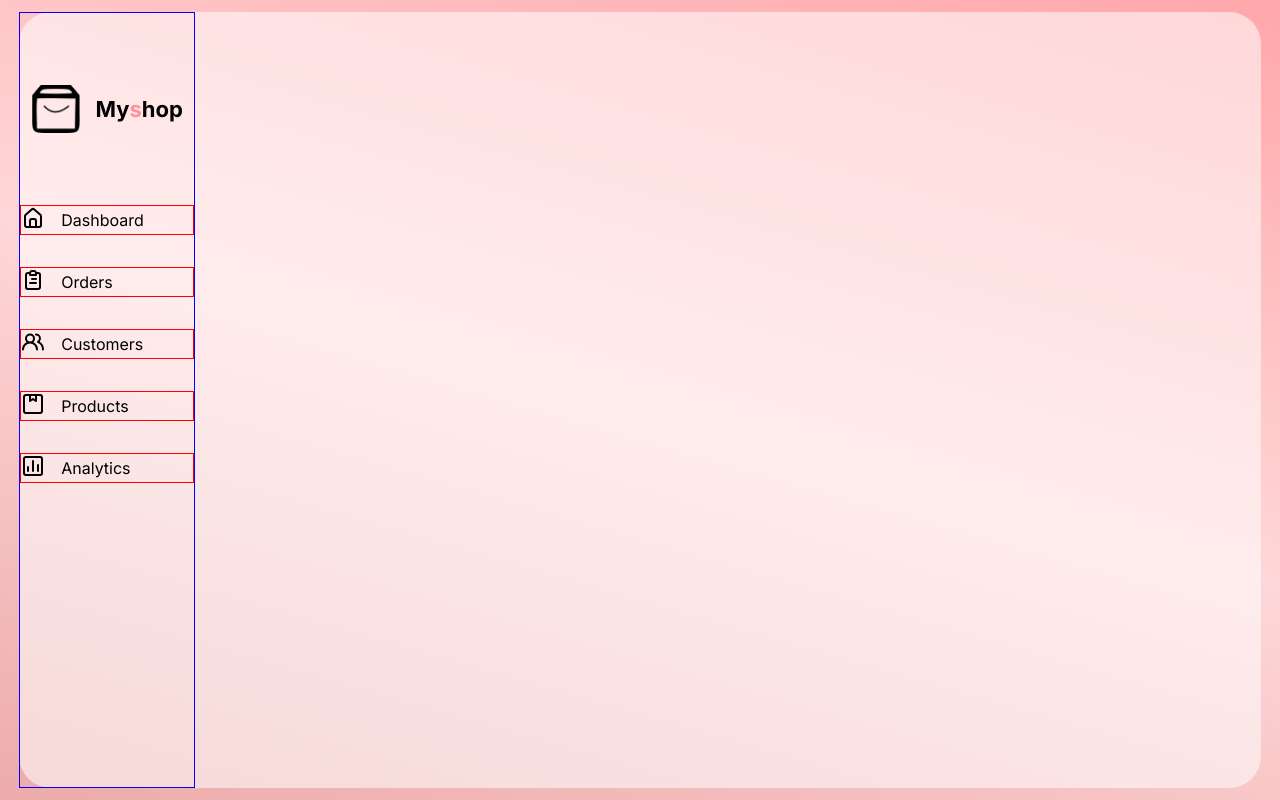
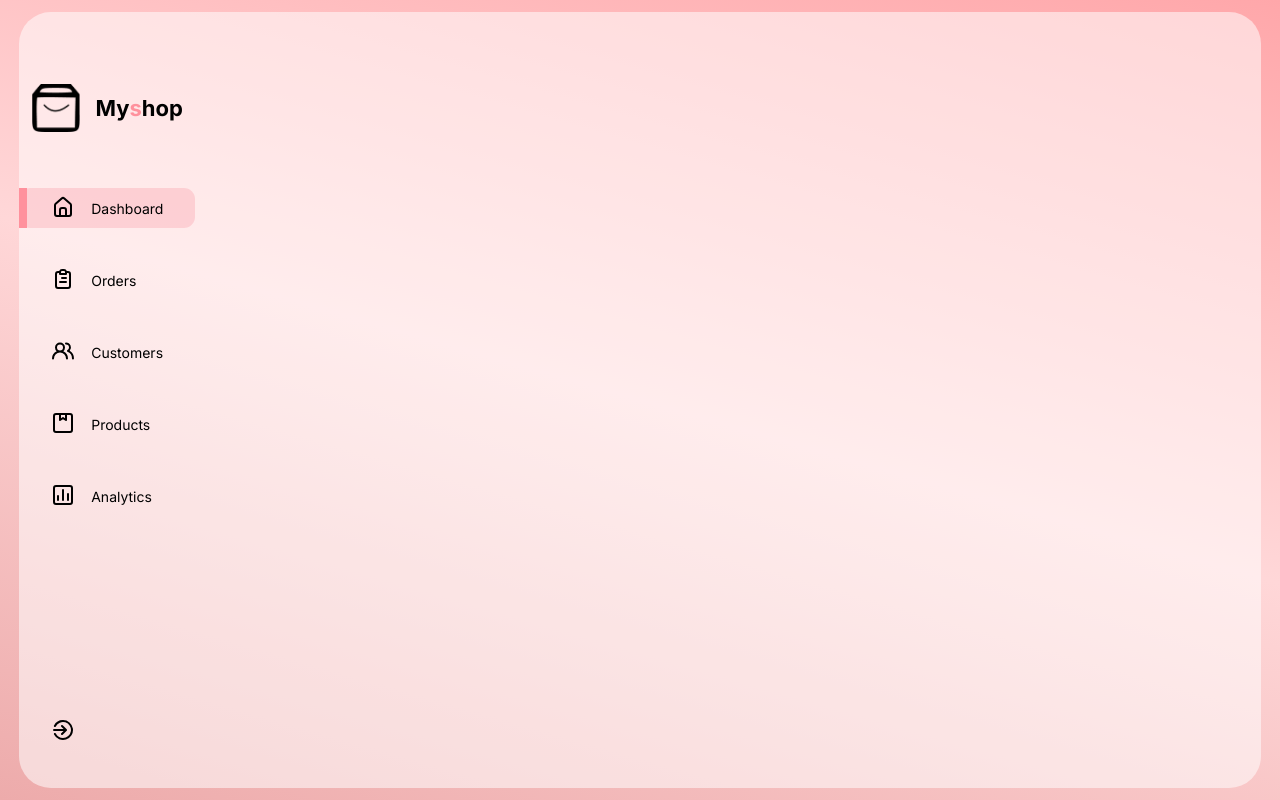
Before and after one commit to dilan-sachintha97/react-responsive-dashboard, a React (Create React App) app: page / in a window 1280 px wide. Built offline with nearby package versions, Linux system fonts and the light colour scheme.

Commit message:
set nav bar

```diff
--- a/src/components/sidebar/SideBar.css
+++ b/src/components/sidebar/SideBar.css
@@ -4,7 +4,7 @@
     flex-direction: column;
     padding-top: 4rem;
     transition: all 300ms ease;
-    border: 1px solid blue;
+    /* border: 1px solid blue; */
 }
 
 .logo{
@@ -29,15 +29,45 @@
 
 /* menu */
 .menu{
-    margin-top: 4rem;
+    margin-top: 3rem;
     display: flex;
     flex-direction: column;
     gap: 2rem;
+    /* border: 1px solid blue; */
 }
 
 .menuItem{
+    position: relative;
     display: flex;
     align-items: center;
     gap: 1rem;
-    border: 1px solid red;
+    height: 2.5rem;
+    margin-left: 32px;
+    transition: all 300ms ease;
+    font-size: 14px;
+    border-radius: 0.7rem;
+    /* border: 1px solid red; */
 }
+
+.menuItem:hover{
+    cursor: pointer;
+}
+
+.active{
+    background: var(--activeItem);
+    margin-left: 0;
+}
+
+.active::before{
+    content: "";
+    width: 8px;
+    height: 100%;
+    background: var(--pink);
+    margin-right: 8px
+}
+
+.menu .menuItem:last-child{
+    position: absolute;
+    bottom: 2.3rem;
+    width: 100%;
+}
--- a/src/components/sidebar/SideBar.jsx
+++ b/src/components/sidebar/SideBar.jsx
@@ -2,8 +2,13 @@ import './SideBar.css'
 import Logo from '../../imgs/logo.png'
 
 import { sideBarData } from '../../data/Data'
+import {UilSignOutAlt} from "@iconscout/react-unicons"
+import { useState } from 'react'
 
 const SideBar = () => {
+
+const [selected ,setSelected] = useState(0)
+
   return (
     <div className="sideBar">
 
@@ -17,12 +22,14 @@ const SideBar = () => {
         <div className="menu">
 
             {sideBarData?.map((data,index)=>
-                <div key={index} className="menuItem">
+                <div onClick={()=>{setSelected((pre)=>index)}} key={index} className={ (selected===index)?"menuItem active":"menuItem"}>
                     <div><data.icon/></div>
                     <span>{data.heading}</span>
                 </div>
             )}
-
+            <div className="menuItem">
+                <div><UilSignOutAlt/></div>
+            </div>
         </div>
     </div>
   )
```
